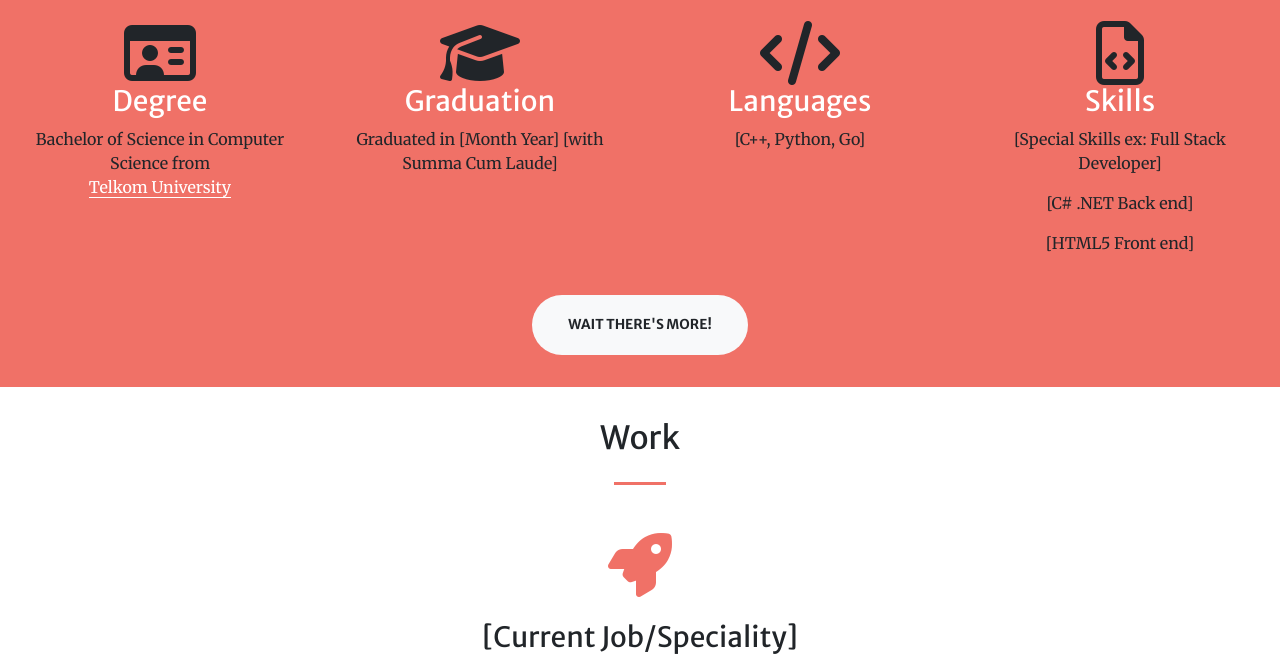
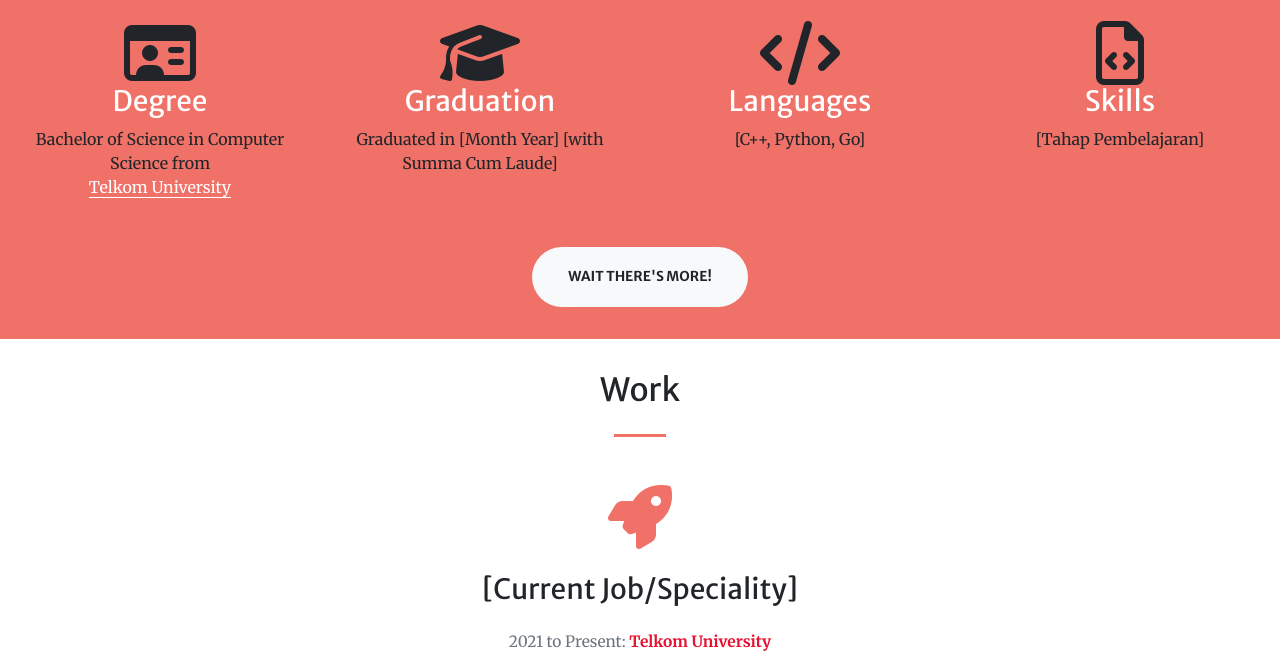
Before and after one commit to renalfianto/renalfianto.github.io, a plain HTML site: page index.html in a window 1280 px wide. Shown: the part 924-1596 px from the top of the page. Drawn offline with nearby package versions, Linux system fonts and the light colour scheme.

Commit message:
Update index.html

```diff
--- a/index.html
+++ b/index.html
@@ -4,7 +4,7 @@
   <meta charset="utf-8">
   <meta name="viewport" content="width=device-width, initial-scale=1, shrink-to-fit=no">
 
-  <title>renalfianto</title>
+  <title>renalfianto.github.io</title>
 
 
   <script src="https://use.fontawesome.com/4dfd1d7bab.js"></script>
@@ -123,9 +123,7 @@
         <div class="col-lg-3 col-md-6 col-sm-6 text-center mb-4">
           <i class="fa fa-4x fa-file-code-o text-faded sr-icons"></i>
           <h3 class="text-white">Skills</h3>
-					<p class="text-faded">[Special Skills ex: Full Stack Developer]</p>
-          <p class="text-faded no-margin">[C# .NET Back end]</p>
-          <p class="text-faded">[HTML5 Front end]</p>
+					<p class="text-faded">[Tahap Pembelajaran]</p>
         </div>
       </div>
 
```
